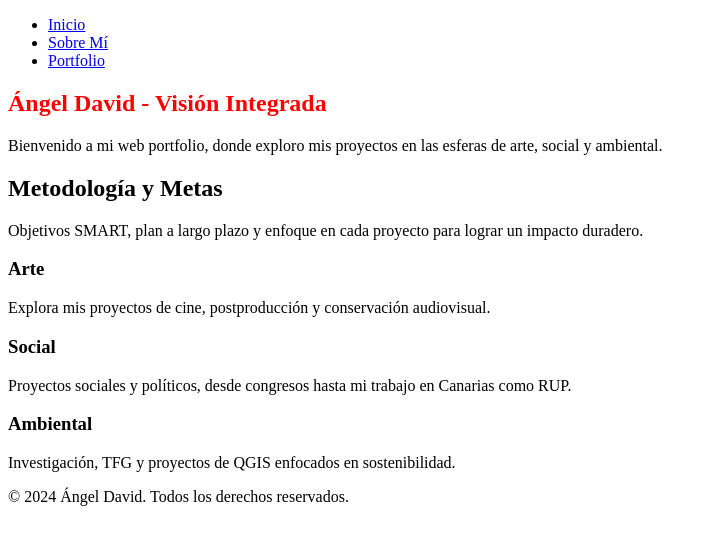
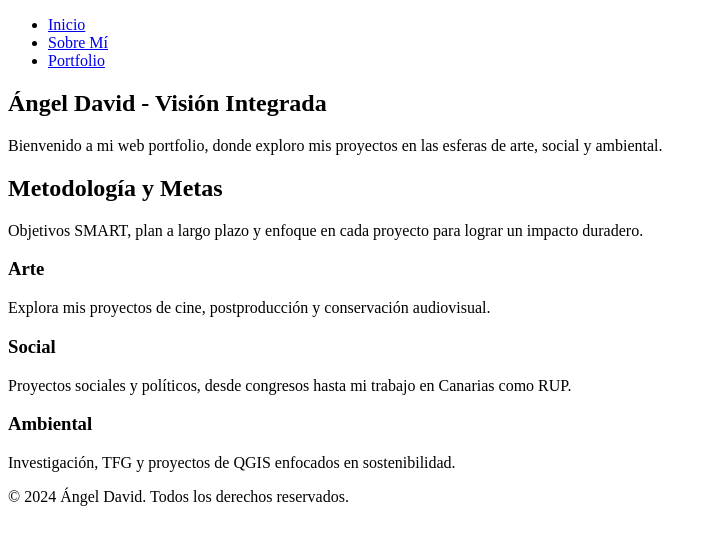
Before and after one commit to angeldavidpzb/angeldavidpzb.github.io, a plain HTML site: page index.html in a window 1280 px wide. Shown: the whole page, without its empty margins (0-717 px from the left). Drawn offline with Linux system fonts and the light colour scheme.

Commit message:
Update Inicio.css

```diff
--- a/Inicio.css
+++ b/Inicio.css
@@ -1 +1 @@
-h1 {color: red}
+h1. {color: red}
```
